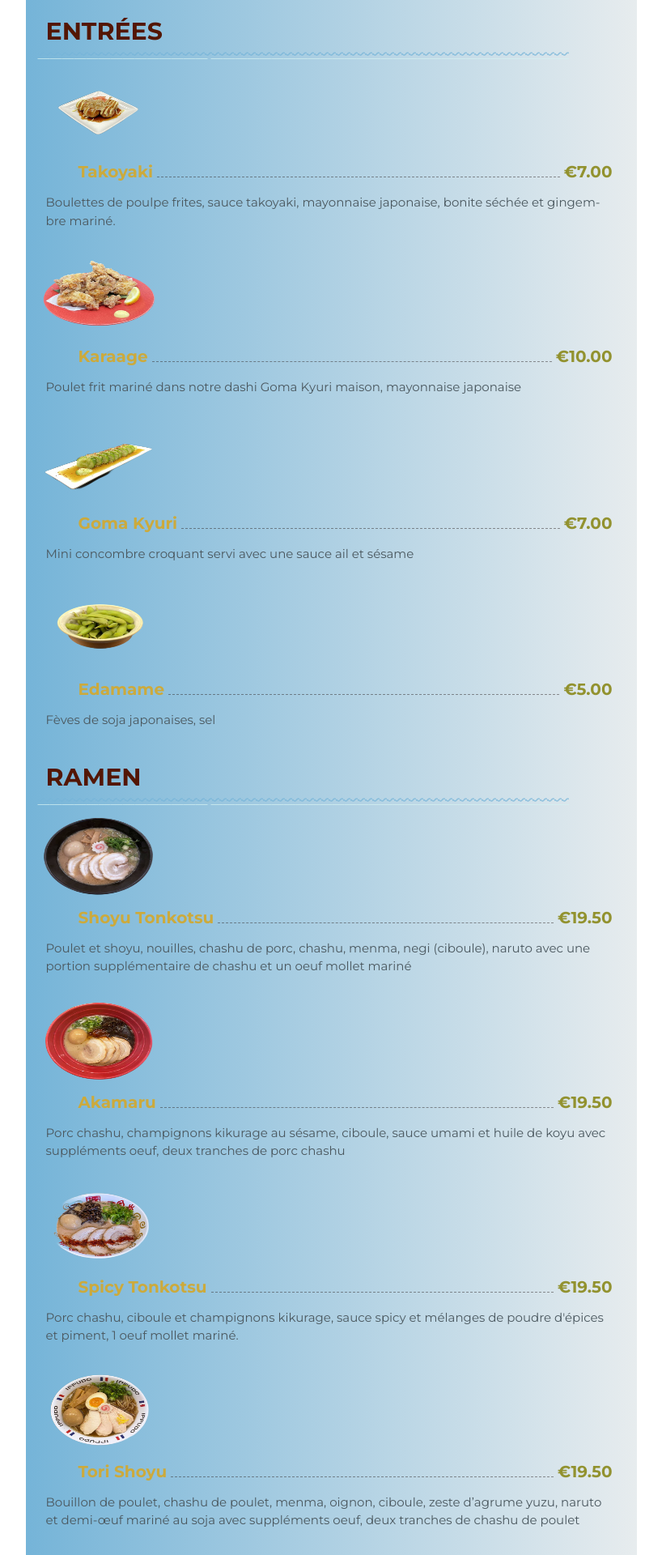
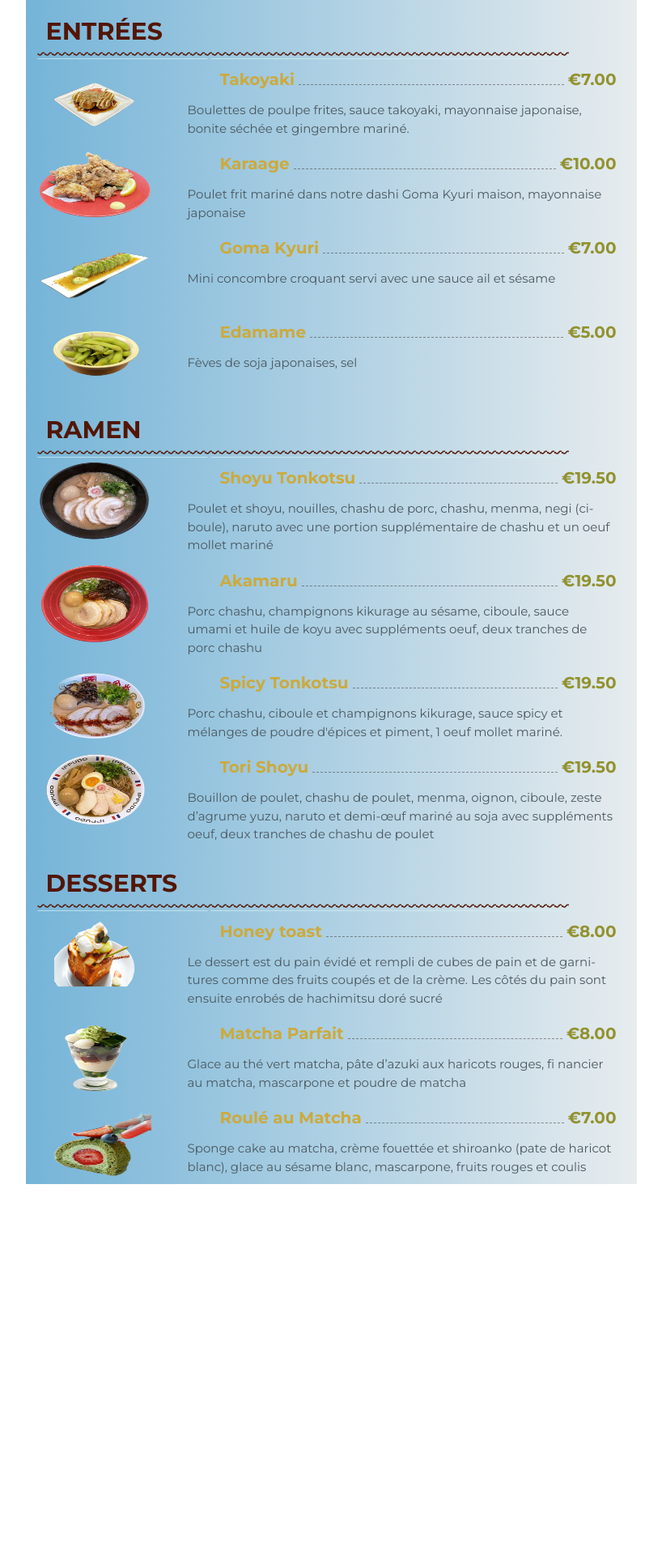
Before and after one commit to RomanLecter/prog.kiev, a PHP site: page / in a window 1280 px wide. Shown: the top 1920 px of the page at 81% size, without its empty margins (231-1049 px from the left). After the commit the page ends 1462 px from the top, so only its background shows below. Run offline with PHP 8.4, Linux system fonts and the light colour scheme.

Commit message:
style.css

```diff
--- a/html/lesson5/restmenu/style.css
+++ b/html/lesson5/restmenu/style.css
@@ -45,19 +45,19 @@ p:first-child {
 .box::first-line {
     font-size: 30px;
     font-weight: 600;
-    color: #531604;
+    color: rgb(83, 22, 4);
 }
 
 .line{
 
-    text-decoration-color: rgba(117, 180, 216, .745);
+    text-decoration-color: rgb(83, 22, 4);
     text-decoration-line: line-through;
     text-decoration-style: wavy;
     color: #D4F2F2;
     text-align: left;
 }
 
-div[class^="wrap"]
+.wrapper-item
 {
     padding: 10px 5px 10px 5px;
     display: flex;
```
